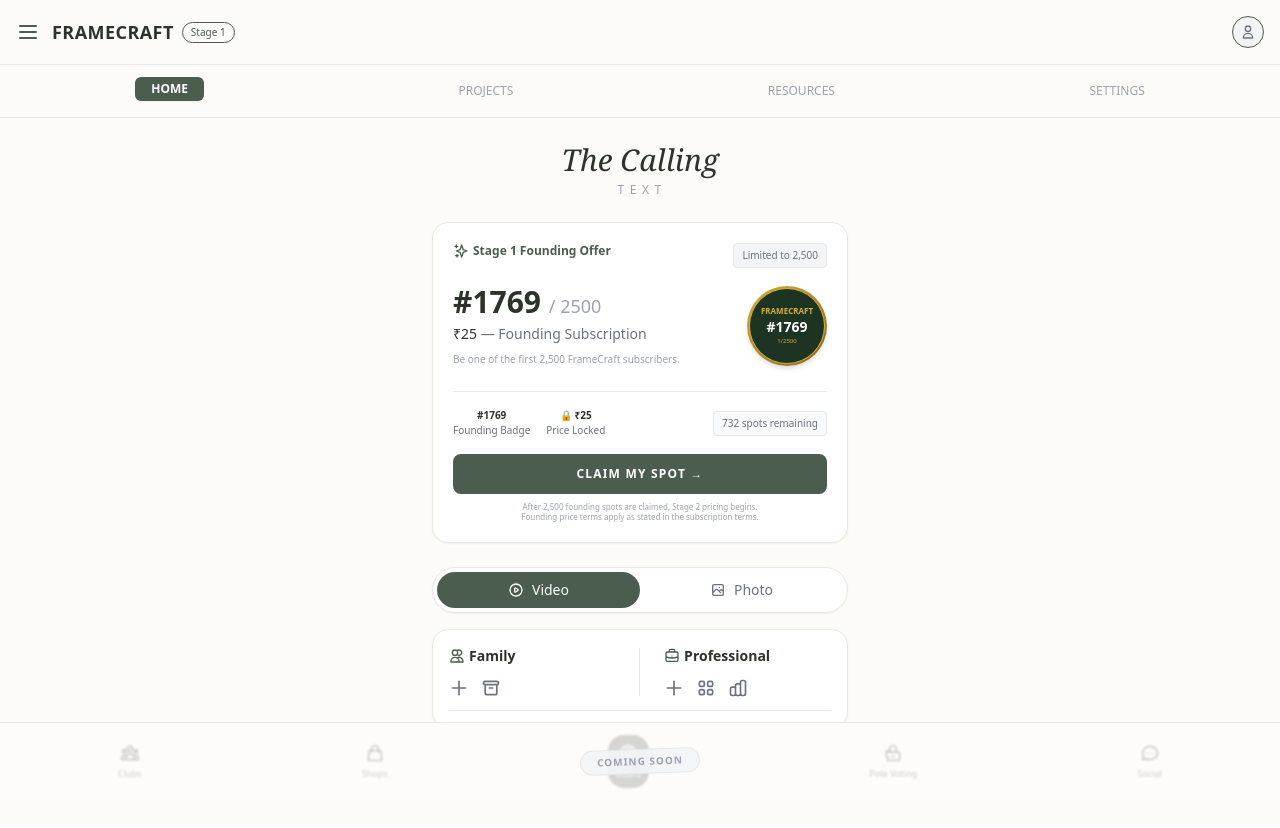
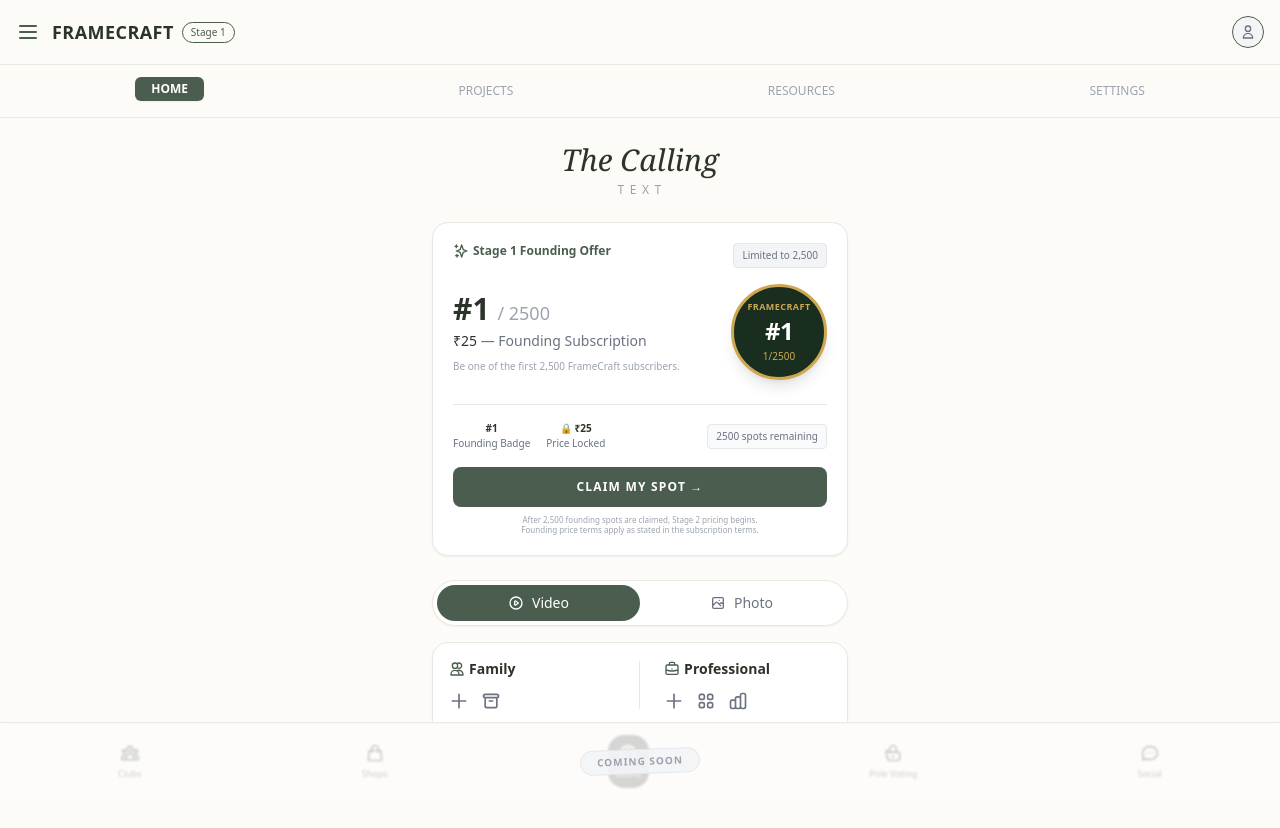
Before and after one commit to Muzammilshk-hue/Framecraft-stage1, a React (Vite) app: page / in a window 1280 px wide. Shown: the top 828 px of the page. Built offline with nearby package versions, Linux system fonts and the light colour scheme.

Commit message:
Update App.jsx

```diff
--- a/src/App.jsx
+++ b/src/App.jsx
@@ -5,15 +5,16 @@ function App() {
   const [showPaymentModal, setShowPaymentModal] = useState(false);
   const [paymentStatus, setPaymentStatus] = useState(null); // null, 'verifying', 'success'
   const [utrNumber, setUtrNumber] = useState('');
+  const [claimedSpots, setClaimedSpots] = useState(0);
 
   // New UI state for Media Type Selector
   const [mediaType, setMediaType] = useState('video'); // 'video' or 'photo'
-
   // Preserved Payment Handler
   const handlePaymentSubmit = (e) => {
     e.preventDefault();
     setPaymentStatus('verifying');
     setTimeout(() => {
+    setClaimedSpots(prev => prev + 1);
       setPaymentStatus('success');
       setTimeout(() => {
         setShowPaymentModal(false);
@@ -58,7 +59,7 @@ function App() {
           <p className="text-xs text-gray-400 tracking-widest mt-1">T E X T</p>
         </div>
 
-        {/* 3. HERO CARD: FOUNDING OFFER */}
+                        {/* 3. HERO CARD: FOUNDING OFFER */}
         <div className="border border-[#e9e8e2] rounded-2xl bg-white p-5 shadow-sm relative">
           <div className="flex justify-between items-start mb-2">
             <div className="text-xs font-semibold text-[#4a5d4e] flex items-center">
@@ -72,31 +73,31 @@ function App() {
 
           <div className="flex justify-between items-center mt-4">
             <div>
-              <div className="text-3xl font-bold text-[#2c3329]">#1769 <span className="text-lg text-gray-400 font-normal">/ 2500</span></div>
+              {/* Dynamic Spot Number Starting at #1 */}
+              <div className="text-3xl font-bold text-[#2c3329]">#{claimedSpots + 1} <span className="text-lg text-gray-400 font-normal">/ 2500</span></div>
               <div className="text-sm font-medium mt-1">₹25 <span className="text-gray-500">— Founding Subscription</span></div>
               <p className="text-[10px] text-gray-400 mt-2">Be one of the first 2,500 FrameCraft subscribers.</p>
             </div>
-            {/* BADGE PLACEHOLDER */}
-            <div className="w-20 h-20 rounded-full bg-gradient-to-br from-[#d4af37] to-[#8a6721] p-[2px] shadow-md flex-shrink-0">
-              <div className="w-full h-full bg-[#1e3423] rounded-full flex flex-col items-center justify-center border border-[#d4af37]">
-                <span className="text-[8px] text-[#d4af37] font-bold">FRAMECRAFT</span>
-                <span className="text-white font-bold text-sm">#1769</span>
-                <span className="text-[6px] text-[#d4af37]">1/2500</span>
-              </div>
+
+            {/* Sleek Circular Badge */}
+            <div className="w-24 h-24 rounded-full bg-[#1a2e20] border-[3px] border-[#cda851] shadow-lg flex flex-col items-center justify-center flex-shrink-0">
+              <span className="text-[9px] text-[#cda851] font-semibold tracking-wider mb-0.5">FRAMECRAFT</span>
+              <span className="text-white font-bold text-2xl tracking-tight">#{claimedSpots + 1}</span>
+              <span className="text-[10px] text-[#cda851] mt-0.5">1/2500</span>
             </div>
           </div>
 
           <div className="flex justify-between items-center mt-6 pt-4 border-t border-[#e9e8e2]">
              <div className="flex space-x-4">
-                <div className="text-[10px] text-gray-500 flex flex-col items-center"><span className="text-[#2c3329] font-bold">#1769</span> Founding Badge</div>
+                <div className="text-[10px] text-gray-500 flex flex-col items-center"><span className="text-[#2c3329] font-bold">#{claimedSpots + 1}</span> Founding Badge</div>
                 <div className="text-[10px] text-gray-500 flex flex-col items-center"><span className="text-[#2c3329] font-bold flex items-center">🔒 ₹25</span> Price Locked</div>
              </div>
+             {/* Dynamic Spots Remaining */}
              <div className="text-[10px] border border-gray-200 px-2 py-1 rounded text-gray-500 bg-gray-50">
-               732 spots remaining
+               {2500 - claimedSpots} spots remaining
              </div>
           </div>
 
-          {/* PRESERVED: Trigger Payment Modal */}
           <button
             onClick={() => setShowPaymentModal(true)}
             className="w-full mt-4 bg-[#4a5d4e] text-white py-3 rounded-lg font-bold text-xs tracking-widest uppercase hover:bg-[#3f4f42] transition-colors"
@@ -107,6 +108,13 @@ function App() {
             After 2,500 founding spots are claimed, Stage 2 pricing begins.<br/>Founding price terms apply as stated in the subscription terms.
           </p>
         </div>
+
+
+
+
+
+
+
 
         {/* 4. MEDIA SELECTOR (VIDEO / PHOTO) */}
         <div className="flex bg-white border border-[#e9e8e2] rounded-full mt-6 p-1 shadow-sm">
```
